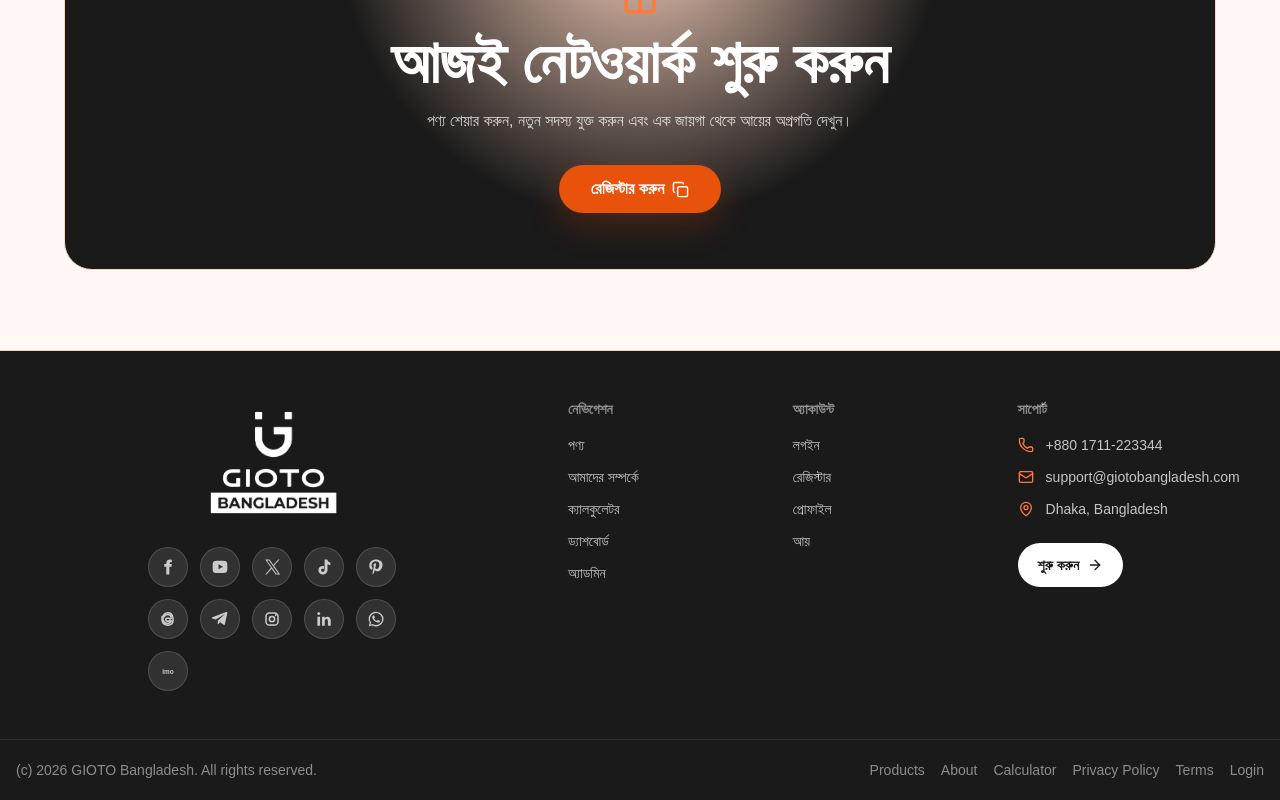
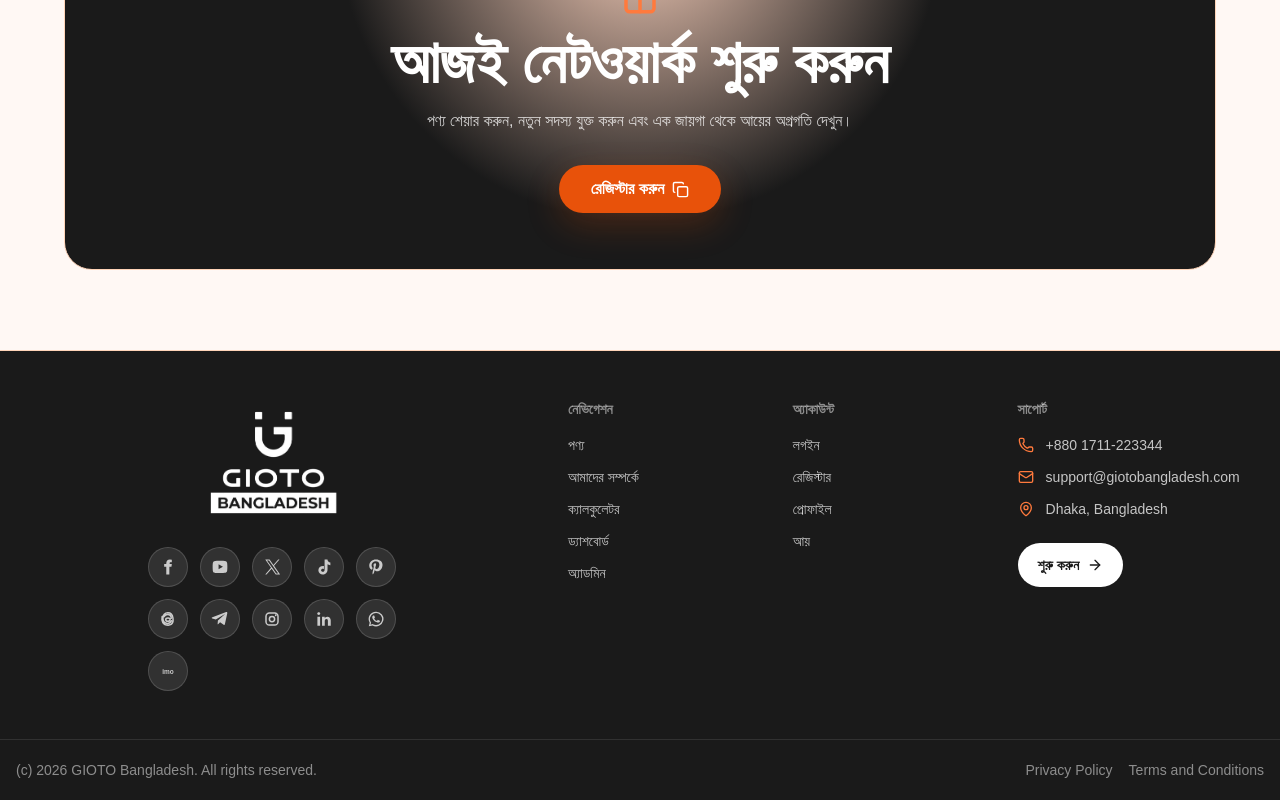
Before and after one commit to mr7aali/mlm-nexa-grow, a Next.js app: page / in a window 1280 px wide. Shown: the part 3772-4572 px from the top of the page. Built offline with nearby package versions, Linux system fonts and the light colour scheme; a web font is replaced by a local one.

Commit message:
footer done

```diff
--- a/app/page.tsx
+++ b/app/page.tsx
@@ -488,12 +488,8 @@ export default function Home() {
           <div className="mx-auto flex max-w-7xl flex-col items-center gap-3 text-center text-sm text-white/50 md:flex-row md:items-center md:justify-between md:text-left">
             <p>(c) 2026 GIOTO Bangladesh. All rights reserved.</p>
             <div className="flex flex-wrap justify-center gap-x-4 gap-y-2 md:justify-end">
-              <a href="#products" className="transition hover:text-gold-light">Products</a>
-              <a href="#about" className="transition hover:text-gold-light">About</a>
-              <a href="#calculator" className="transition hover:text-gold-light">Calculator</a>
               <Link href="/privacy-policy" className="transition hover:text-gold-light">Privacy Policy</Link>
-              <Link href="/terms-and-conditions" className="transition hover:text-gold-light">Terms</Link>
-              <Link href="/login" className="transition hover:text-gold-light">Login</Link>
+              <Link href="/terms-and-conditions" className="transition hover:text-gold-light">Terms and Conditions</Link>
             </div>
           </div>
         </div>
```
